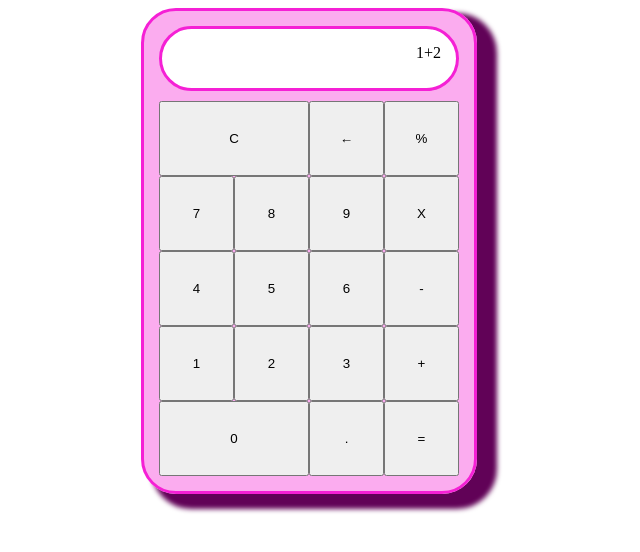
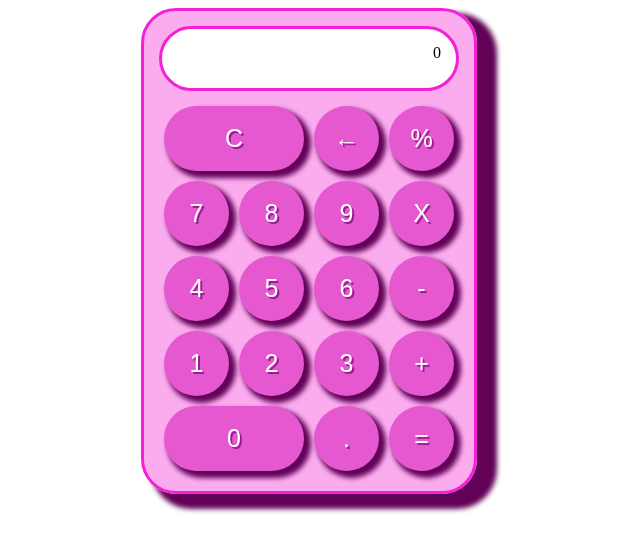
Before and after one commit to rominaguevara/pw_u1_p7_rg, a plain HTML site: page html/calculadorafinal.html in a window 1280 px wide. Shown: the whole page, without its empty margins (331-971 px from the left). Drawn offline with Linux system fonts and the light colour scheme.

Commit message:
Taller10

```diff
--- a/css/estilos.css
+++ b/css/estilos.css
@@ -20,14 +20,36 @@
 .display {
     grid-column: span 4;
     padding: 15px;
-    border: solid rgb(245,32,213);
-    background: rgb(255, 255,255);
+    border: solid rgb(245, 32, 213);
+    background: rgb(255, 255, 255);
     border-radius: 35px;
     text-align: right;
     margin-bottom: 10px;
     color: black;
 }
 
-.colum-2{
+.colum-2 {
     grid-column: span 2;
 }
+
+button {
+    cursor: pointer;
+    margin: 5px;
+    padding: 5px;
+    border-radius: 35px;
+    border: none;
+    background: rgb(229, 88, 208);
+    font-size: 25px;
+    color: rgb(255, 255, 255);
+    box-shadow: 5px 5px 5px 2px rgb(97, 2, 87);
+    text-shadow: 2px 2px rgb(152, 30, 144);
+}
+
+
+button:hover{
+    background: rgb(252, 163, 222);
+}
+
+button:active{
+    background: rgb(152, 30, 144);
+}
--- a/html/calculadorafinal.html
+++ b/html/calculadorafinal.html
@@ -6,6 +6,7 @@
     <meta name="viewport" content="width=device-width, initial-scale=1.0">
     <title>Calculadora Final</title>
     <link rel="stylesheet" href="../css/estilos.css">
+    <script src="../js/calculadora.js"></script>
 </head>
 
 <body>
@@ -14,27 +15,27 @@
     <section>
         <div class="container">
             <div class="calculadora">
-                <div class="display">
-                    1+2
+                <div id="id-display" class="display">
+                    0
                 </div>
                 <button class="colum-2">C</button>
                 <button>&larr;</button>
-                <button>%</button>
-                <button>7</button>
-                <button>8</button>
-                <button>9</button>
-                <button>X</button>
-                <button>4</button>
-                <button>5</button>
-                <button>6</button>
-                <button>-</button>
-                <button>1</button>
-                <button>2</button>
-                <button>3</button>
-                <button>+</button>
-                <button class="colum-2">0</button>
+                <button onclick="evaluarOperacion('%')">%</button>
+                <button onclick="recibirValor(7)">7</button>
+                <button onclick="recibirValor(8)">8</button>
+                <button onclick="recibirValor(9)">9</button>
+                <button onclick="evaluarOperacion('x')">X</button>
+                <button onclick="recibirValor(4)">4</button>
+                <button onclick="recibirValor(5)">5</button>
+                <button onclick="recibirValor(6)">6</button>
+                <button onclick="evaluarOperacion('-')">-</button>
+                <button onclick="recibirValor(1)">1</button>
+                <button onclick="recibirValor(2)">2</button>
+                <button onclick="recibirValor(3)">3</button>
+                <button onclick="evaluarOperacion('+')">+</button>
+                <button onclick="recibirValor(0)" class="colum-2">0</button>
                 <button>.</button>
-                <button>=</button>
+                <button onclick ="igual()">=</button>
 
             </div>
         </div>
--- /dev/null
+++ b/js/calculadora.js
@@ -0,0 +1,47 @@
+var num1 = null;
+var num2 = null;
+var operacion = '';
+
+function setearValor(valor) {
+    let valorActual = document.getElementById('id-display').innerText;
+    console.log(valorActual);
+    document.getElementById('id-display').innerText = valor;
+}
+
+function setearValorConcatenado(valor) {
+    let valorActual = document.getElementById('id-display').innerText;
+    console.log(valorActual);
+    document.getElementById('id-display').innerText = valorActual + valor;
+}
+
+function recibirValor(valor) {
+    console.log(valor);
+    if (num1 === null) {
+        num1 = valor
+    }
+    else {
+        num2 = valor;
+    }
+    console.log(num1);
+}
+
+
+function evaluarOperacion(op) {
+    operacion = op;
+}
+
+function igual() {
+    let valorFinal;
+    if (operacion === '+') {
+        num1 + num2
+    } else if (operacion === '-') {
+        num1 - num2
+    } else if (operacion === 'X') {
+        num1 * num2
+    } else if (operacion === '%') {
+        num1 / num2
+    }
+    setearValor(valorFinal);
+
+
+}
```
